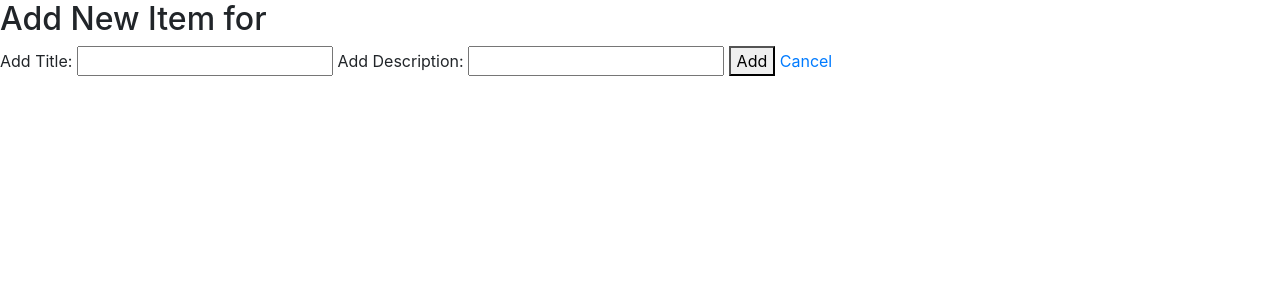
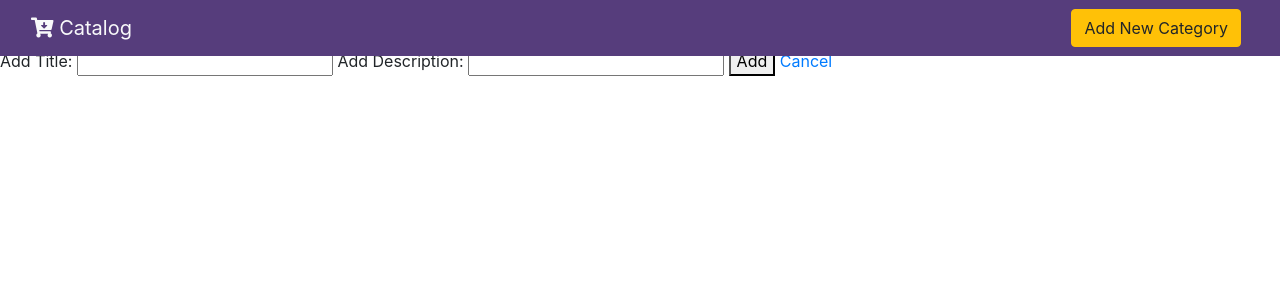
Before and after one commit to SatishDivvi/Item-Catalog-Application, a Flask app: template templates/addItem.html in a window 1280 px wide. Shown: the top 300 px of the page. Run offline with Flask 2, Linux system fonts and the light colour scheme; the template is opened without the code that fills it, so the values that code supplies are empty; some libraries are stand-ins or nearby versions.

Commit message:
Add header

```diff
--- a/templates/addItem.html
+++ b/templates/addItem.html
@@ -8,6 +8,21 @@
             <link rel="stylesheet" href="https://use.fontawesome.com/releases/v5.8.1/css/all.css" integrity="sha384-50oBUHEmvpQ+1lW4y57PTFmhCaXp0ML5d60M1M7uH2+nqUivzIebhndOJK28anvf" crossorigin="anonymous">
     </head>
     <body>
+            <header role='banner'>
+                    <div class="fixed-top">
+                        <nav class="navbar navbar-expand-lg py-2" style="background-color: #563d7c;">
+                        <div class="container-fluid">
+                        <a class="navbar-brand text-light" href="{{url_for('showCategories')}}"><i class="fas fa-cart-arrow-down"></i> Catalog</a>
+                        <button class="navbar-toggler ml-auto" type="button" data-toggle="collapse" data-target="#navbarSupportedContent"> <span class="navbar-toggler-icon"></span> </button>
+                        <div class="collapse navbar-collapse" id = "navbarSupportedContent">
+                            <ul class="navbar-nav ml-auto text-white">
+                                <li class="nav-item pr-2"><a href="{{url_for('addCategory')}}" class="btn btn-warning">Add New Category</a></li>
+                            </ul>
+                        </div>
+                    </div>
+                        </nav>
+                    </div>
+                </header>
         <h2>Add New Item for {{category.name}}</h2>
         <form action="{{url_for('addItems', category_id = category.id)}}" method='POST'>
             <label for="title">Add Title:</label>
```
